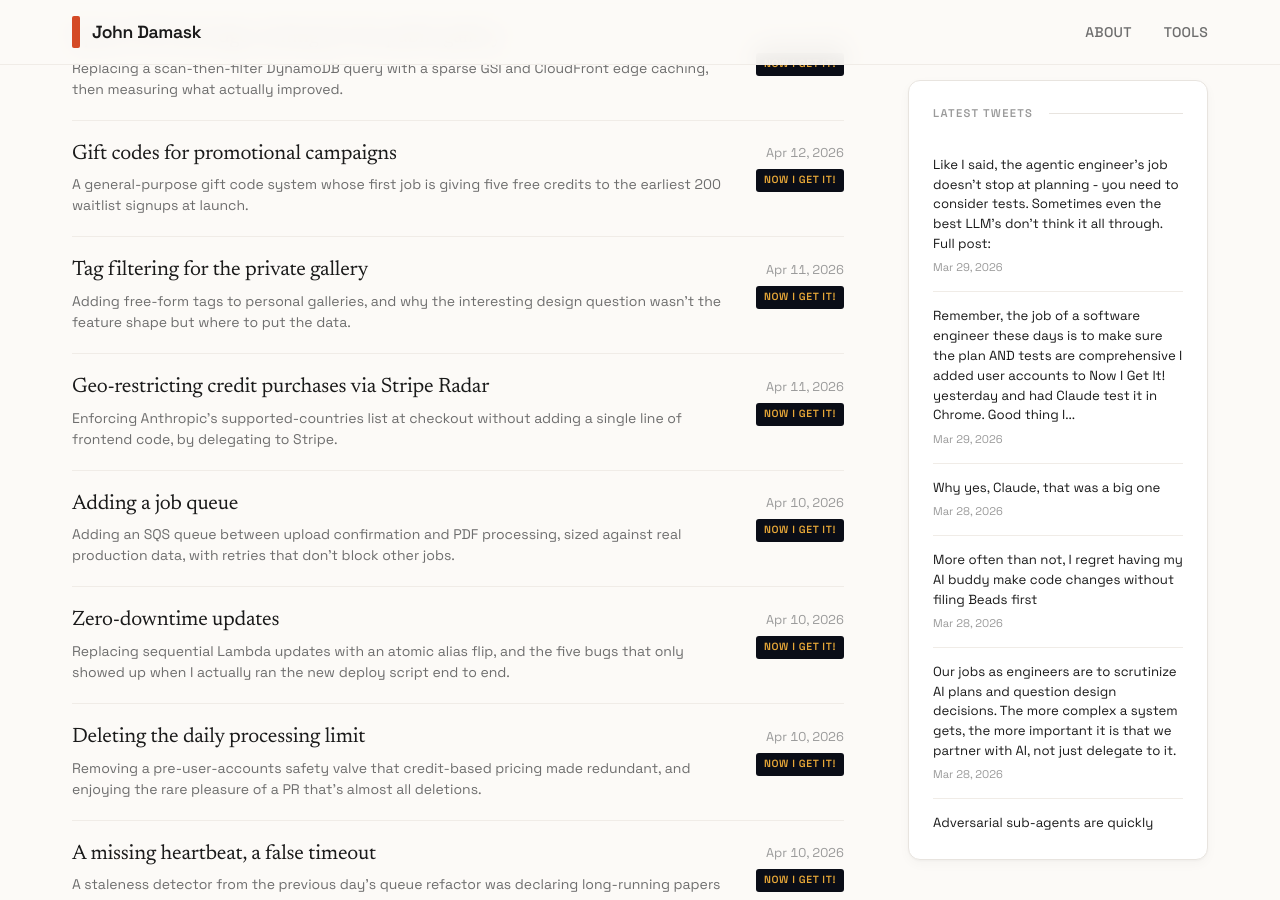
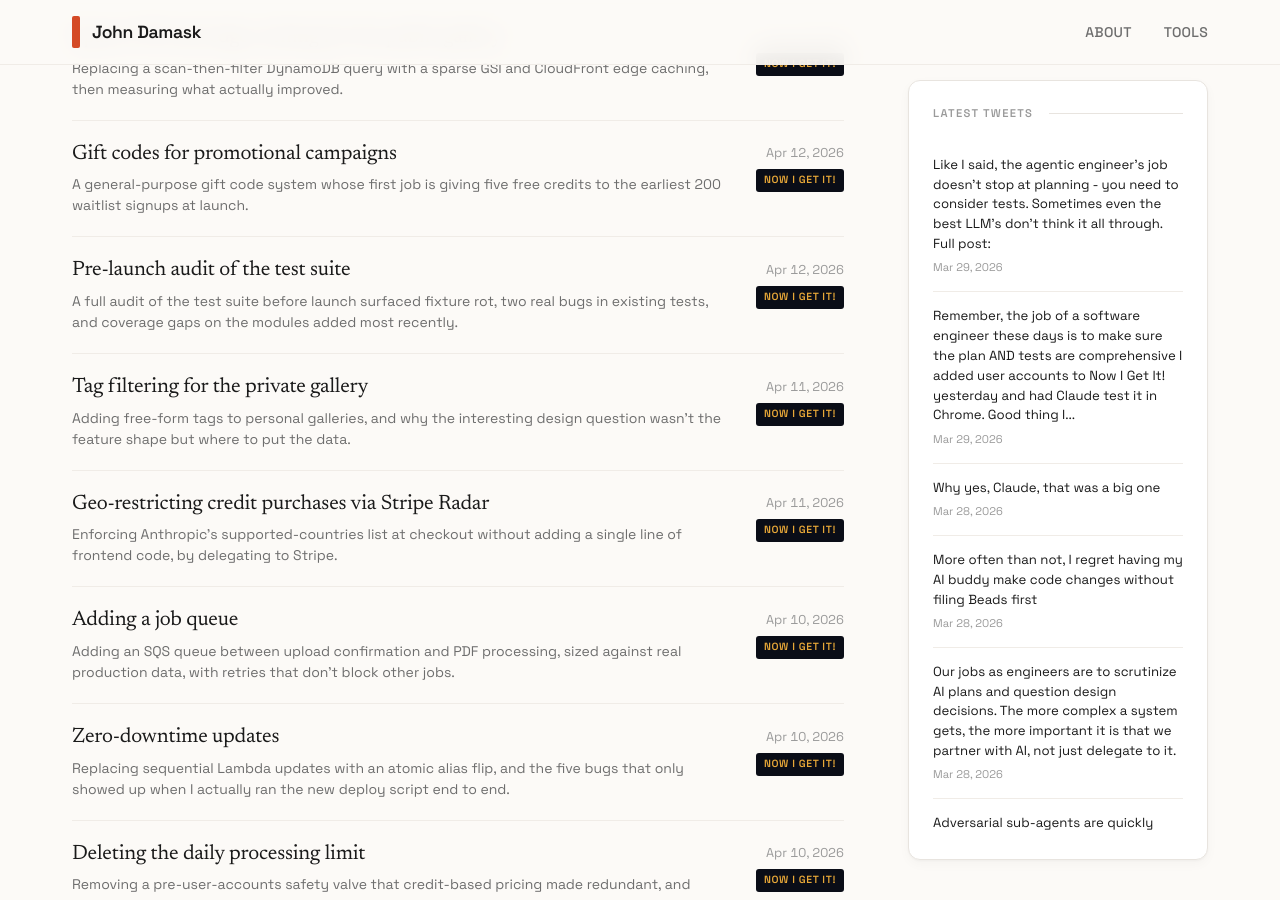
Before and after one commit to jbdamask/jbdamask.github.io, a Jekyll site: the page built from index.html, in a window 1280 px wide and 900 px high, scrolled down 802 px. Built offline with Jekyll 4.4.1, drawn with Linux system fonts in a browser that asks for light colours; the list of posts is cut into pages by our own code; some of the changed text lies outside the part shown.

Commit message:
Update Now I Get It posts

```diff
--- a/_data/nowigetit-posts.yml
+++ b/_data/nowigetit-posts.yml
@@ -29,6 +29,13 @@
   date: '2026-04-12'
   excerpt: A general-purpose gift code system whose first job is giving five free
     credits to the earliest 200 waitlist signups at launch.
+  image: ''
+- title: Pre-launch audit of the test suite
+  source: nowigetit
+  url: https://nowigetit.us/blog/pre-launch-audit-of-the-test-suite.html
+  date: '2026-04-12'
+  excerpt: A full audit of the test suite before launch surfaced fixture rot, two
+    real bugs in existing tests, and coverage gaps on the modules added most recently.
   image: ''
 - title: Tag filtering for the private gallery
   source: nowigetit
@@ -119,6 +126,14 @@
   excerpt: Now I Get It! gets a GDPR-compliant cookie consent banner -- consent-gated
     Google Analytics, updated privacy policy, and a lesson about deploying feature
     branches.
+  image: ''
+- title: User galleries and private pages
+  source: nowigetit
+  url: https://nowigetit.us/blog/user-galleries-and-private-pages.html
+  date: '2026-03-28'
+  excerpt: Turning Now I Get It! from a wholly public site into one where every new
+    paper belongs to its uploader, and the architecture that makes private pages actually
+    private.
   image: ''
 - title: Sometimes your AI needs to phone a friend
   source: nowigetit
```
